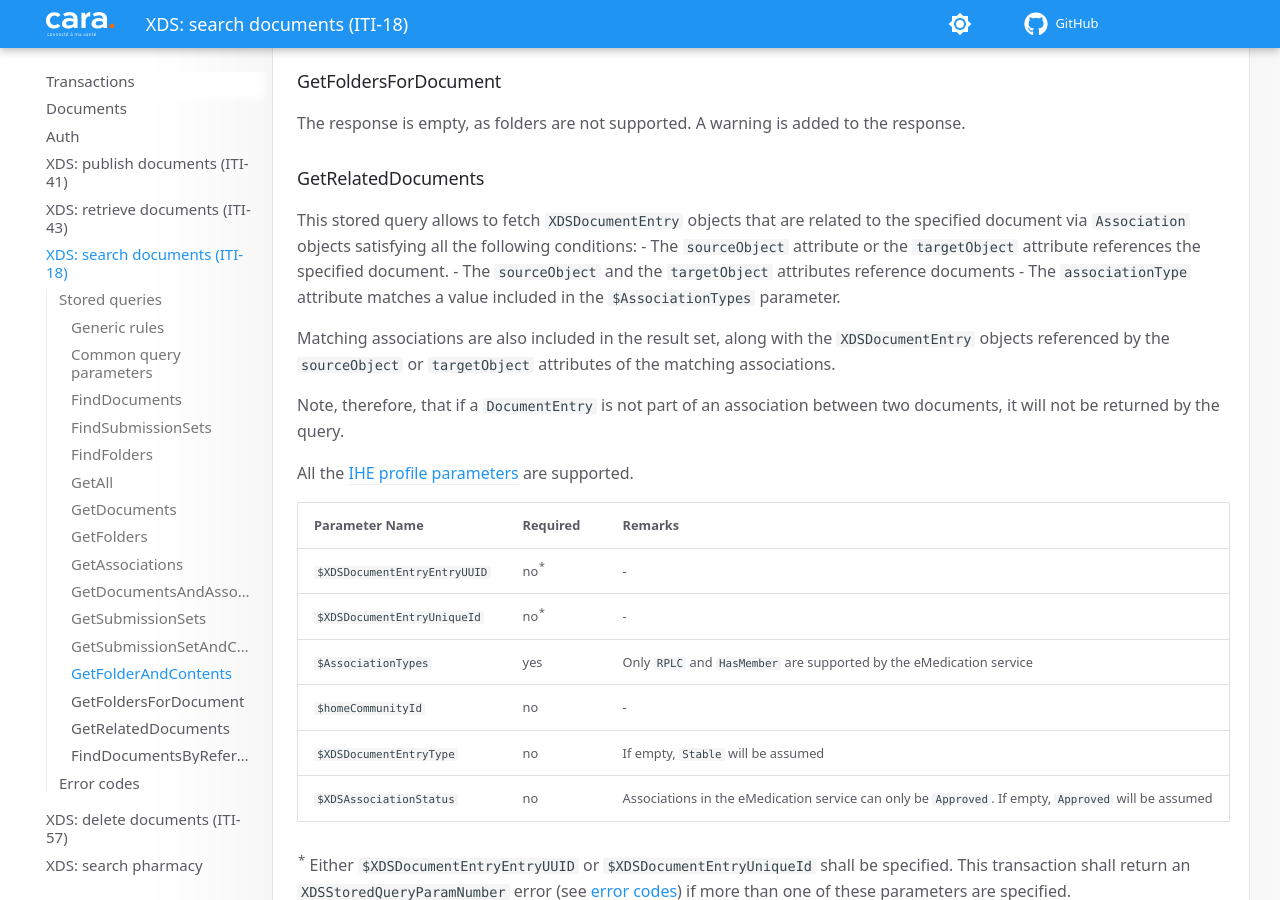
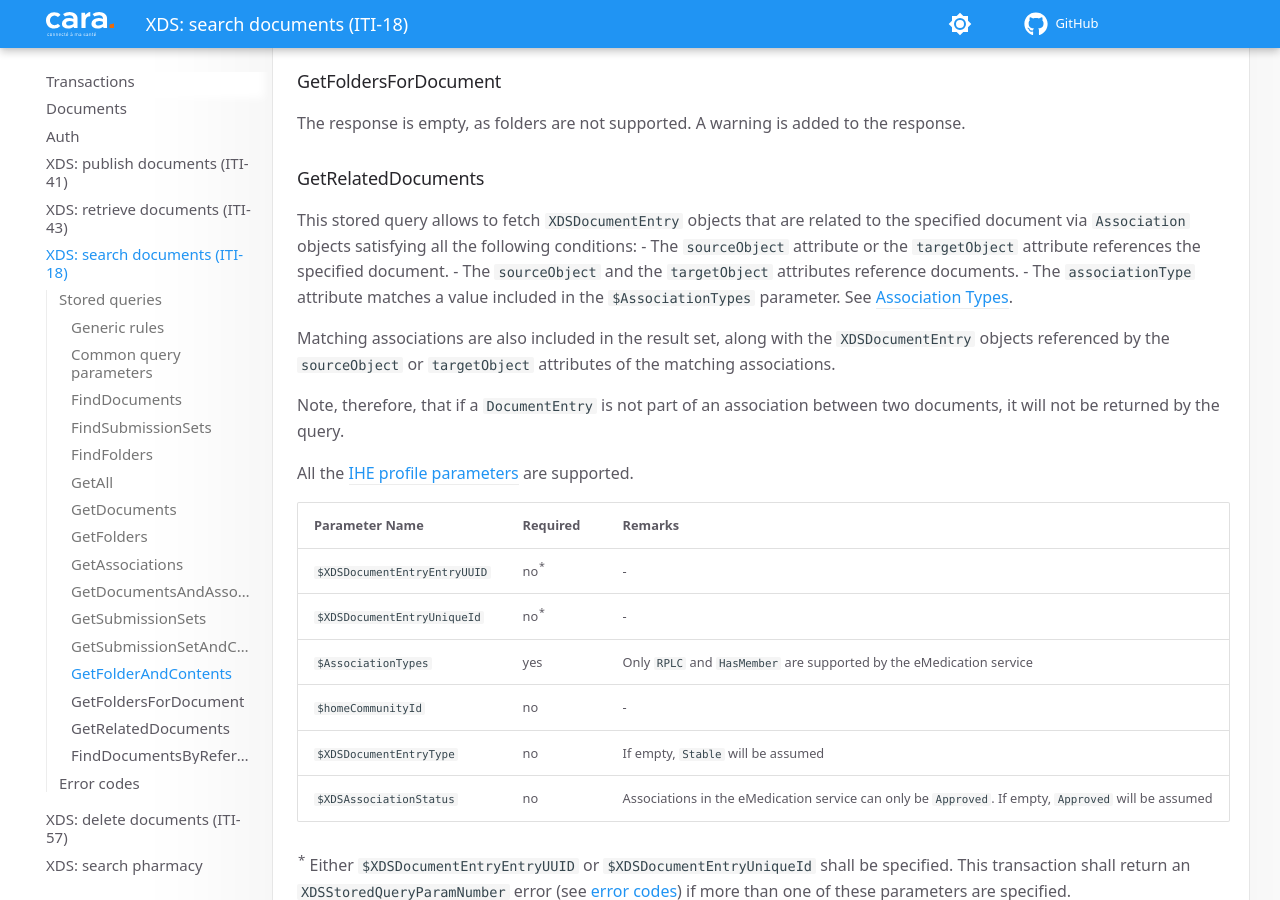
Before and after one commit to CARA-ch/emed-service-guide, an MkDocs documentation site: the page built from docs/transactions/iti18.md, in a window 1280 px wide and 900 px high, scrolled down 5652 px. Built offline with MkDocs 1.6.1 and Material for MkDocs 9.7.7, drawn with Linux system fonts in a browser that asks for light colours; comment, search, counter and statistics services are not loaded.

```diff
--- a/docs/transactions/iti18.md
+++ b/docs/transactions/iti18.md
@@ -166,8 +166,8 @@ The response is empty, as folders are not supported. A warning is added to the r
 
 This stored query allows to fetch `XDSDocumentEntry` objects that are related to the specified document via `Association` objects satisfying all the following conditions:
 - The `sourceObject` attribute or the `targetObject` attribute references the specified document.
-- The `sourceObject` and the `targetObject` attributes reference documents
-- The `associationType` attribute matches a value included in the `$AssociationTypes` parameter.
+- The `sourceObject` and the `targetObject` attributes reference documents.
+- The `associationType` attribute matches a value included in the `$AssociationTypes` parameter. See [Association Types](https://profiles.ihe.net/ITI/TF/Volume3/ch-4.2.html#4.2.2).
 
 Matching associations are also included in the result set, along with the `XDSDocumentEntry` objects referenced by the `sourceObject` or `targetObject` attributes of the matching associations.
 
```
